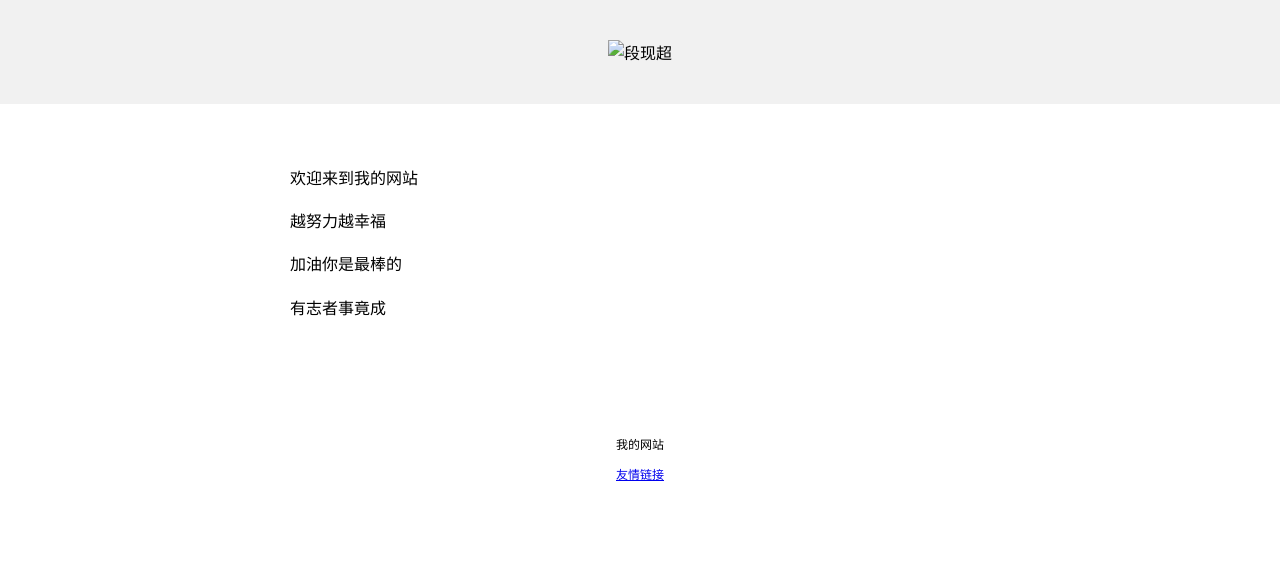
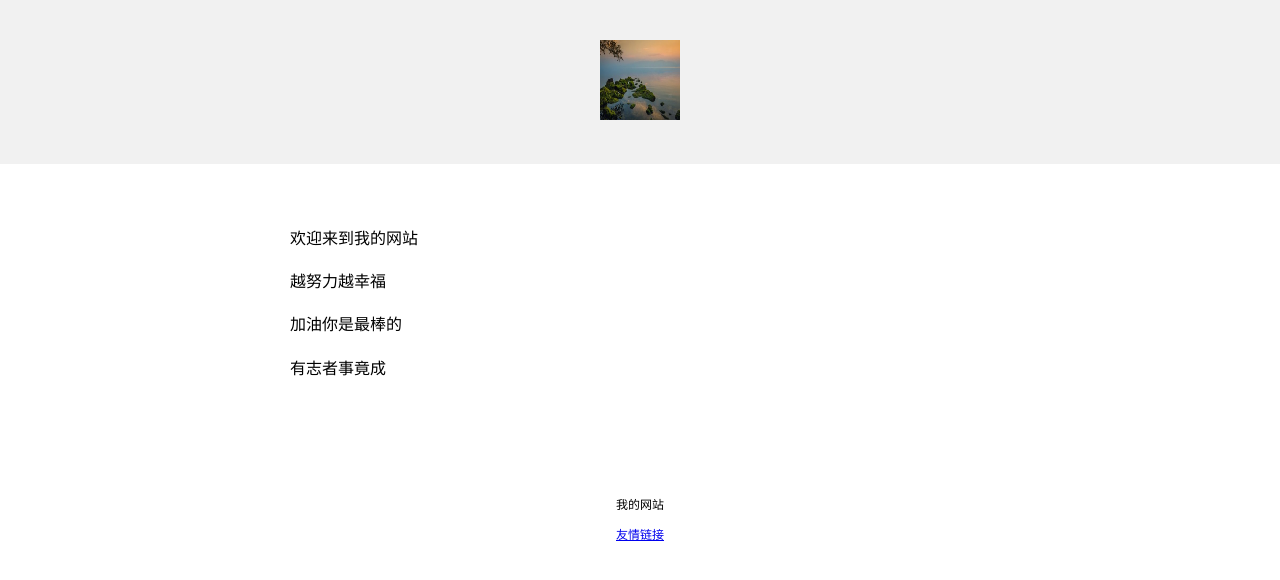
Before and after one commit to dxc200800321/dxc001, a plain HTML site: page index.html in a window 1280 px wide. Drawn offline with Linux system fonts and the light colour scheme; the site is published under a folder, as on GitHub Pages, so addresses that start at the root find nothing.

Commit message:
Add files via upload

```diff
--- a/index.html
+++ b/index.html
@@ -17,7 +17,7 @@
   </head>
   <body>
     <div style="background-color: #f1f1f1; text-align: center; padding: 40px">
-      <img src="/4(1).jpg" alt="段现超" width="80px" height="80px" />
+      <img src="./4(1).jpg" alt="段现超" width="80px" height="80px" />
     </div>
     <div
       style="
```
